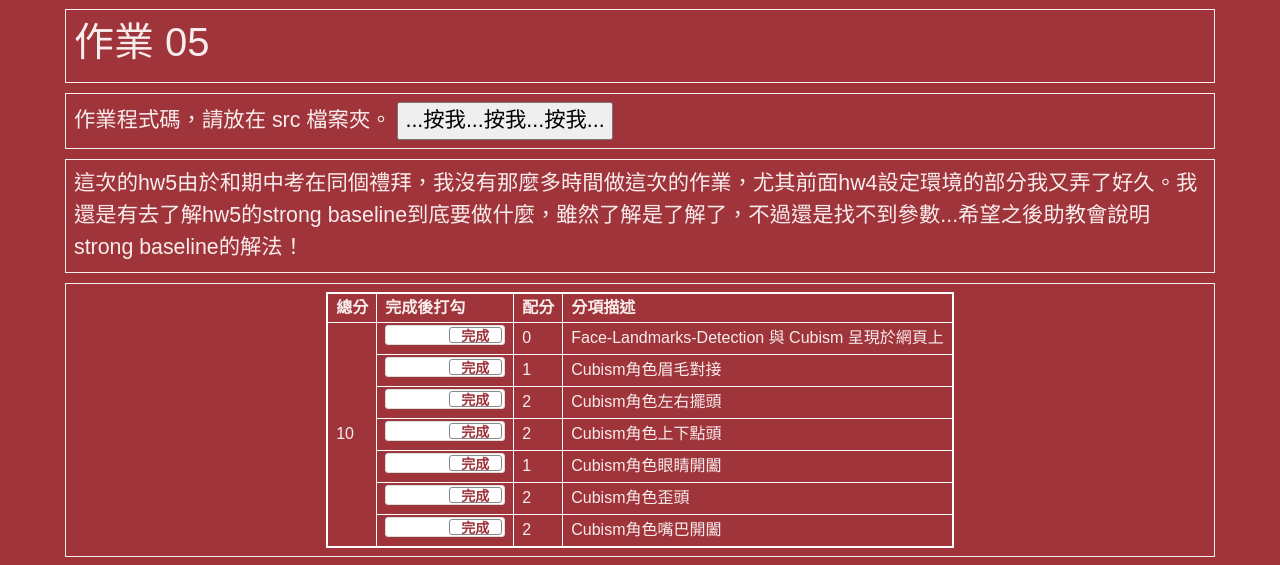
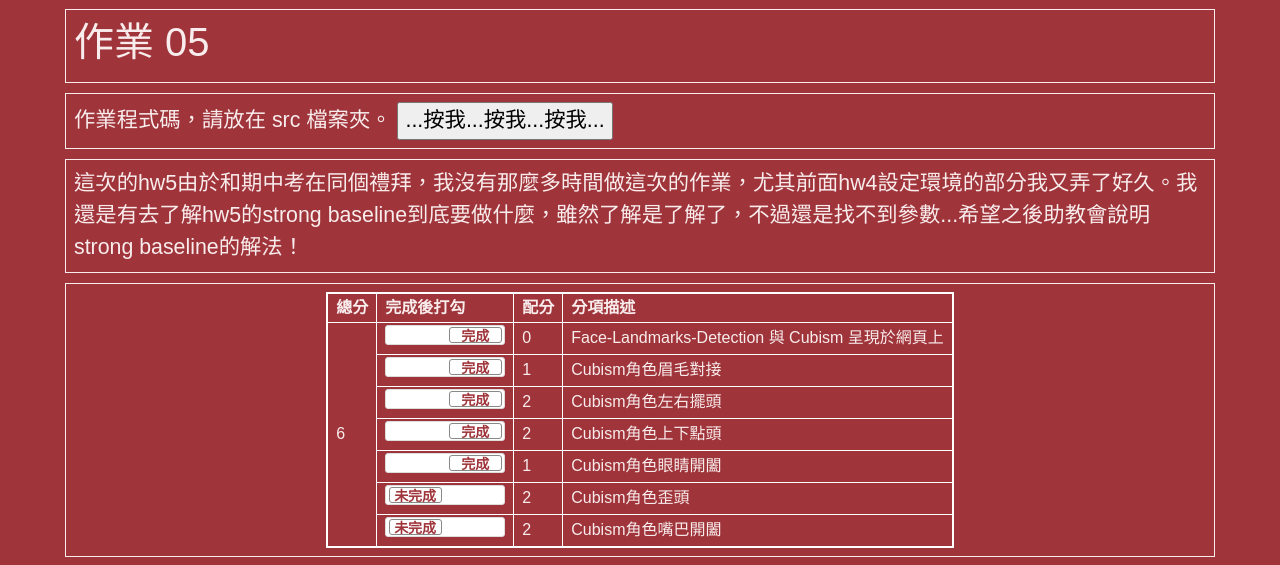
Before and after one commit to NTUT-CG-Lab/ca2022f-hw-miayan0110, a plain HTML site: page hw05/index.html in a window 1280 px wide. Shown: the top 565 px of the page. Drawn offline with nearby package versions, Linux system fonts and the light colour scheme.

Commit message:
Update index.html

```diff
--- a/hw05/index.html
+++ b/hw05/index.html
@@ -251,12 +251,12 @@
           <td>Cubism角色眼睛開闔</td>
         </tr>
         <tr>
-          <td><input type="checkbox" class="flipswitch" id="myCheckbox6" checked="checked" /></td>
+          <td><input type="checkbox" class="flipswitch" id="myCheckbox6" /></td>
           <td id='m6'>2</td>
           <td>Cubism角色歪頭</td>
         </tr>
         <tr>
-          <td><input type="checkbox" class="flipswitch" id="myCheckbox7" checked="checked" /></td>
+          <td><input type="checkbox" class="flipswitch" id="myCheckbox7" /></td>
           <td id='m7'>2</td>
           <td>Cubism角色嘴巴開闔</td>
         </tr>
```
